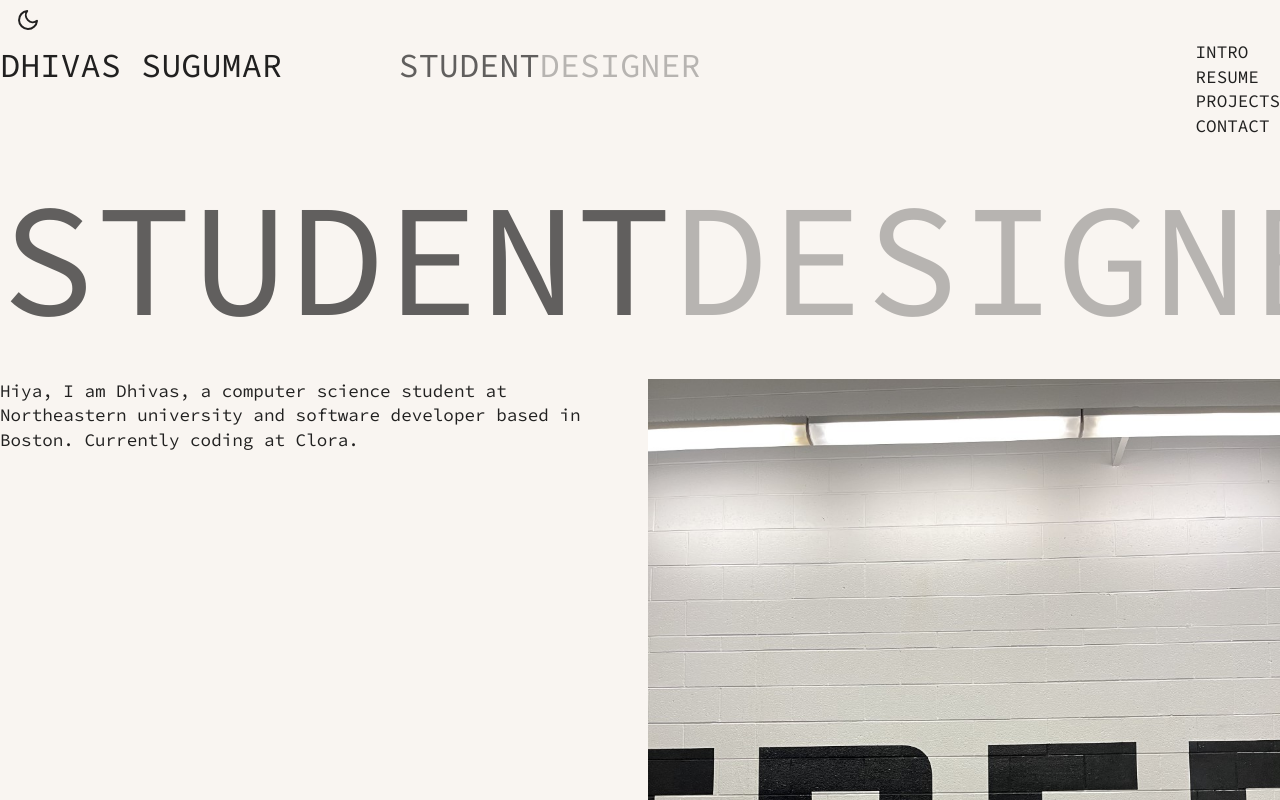
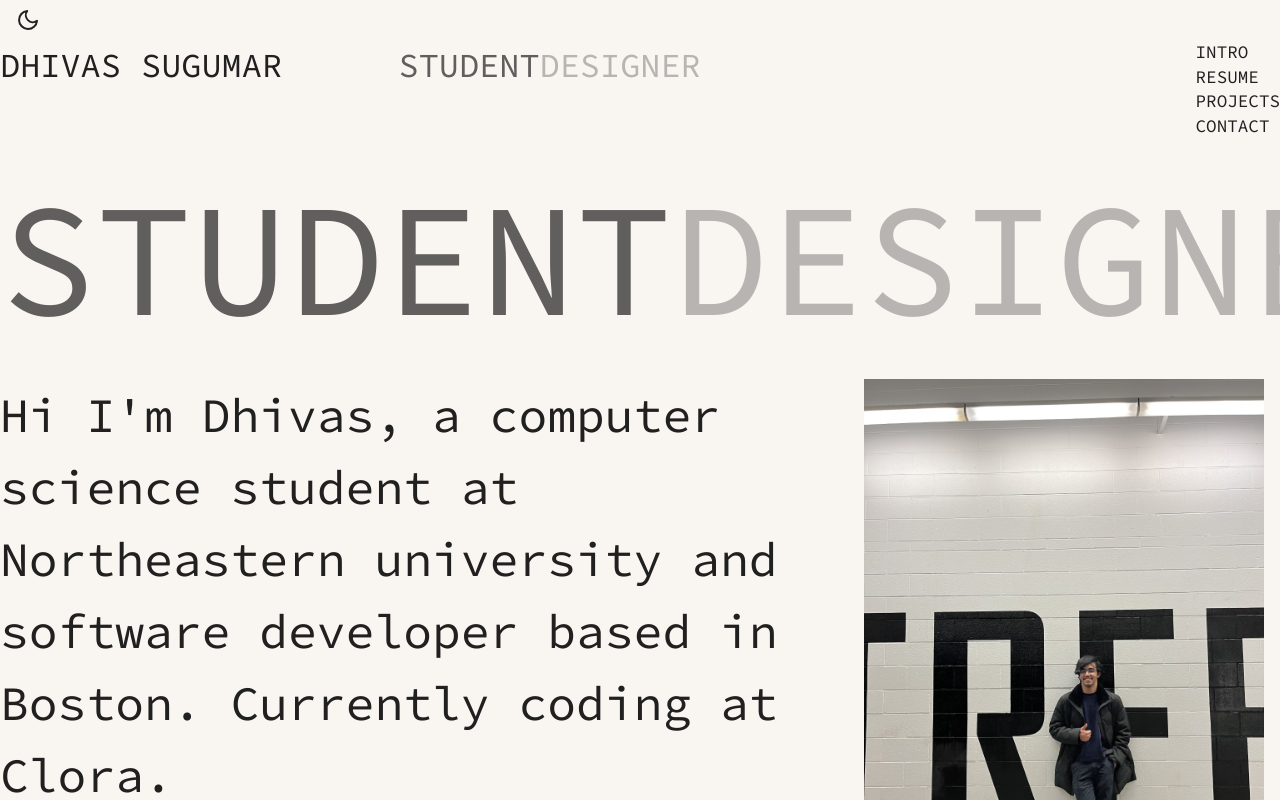
Before and after one commit to Dhivas-Sugumar/Personal-Site, a Next.js app: page / in a window 1280 px wide. Shown: the top 800 px of the page. Built offline with nearby package versions, Linux system fonts and the light colour scheme.

Commit message:
Added styling for the about me section.

```diff
--- /dev/null
+++ b/src/components/about-me/AboutMe.styles.ts
@@ -0,0 +1,7 @@
+import styled from "@emotion/styled";
+
+const AboutMeText = styled.h5`
+    font-size: 3em
+`
+
+export {AboutMeText}
--- a/src/components/about-me/AboutMe.tsx
+++ b/src/components/about-me/AboutMe.tsx
@@ -2,20 +2,20 @@ import { Grid } from "@mui/material";
 import Image from "next/image";
 import React from "react";
 import Me from "../../assets/me.jpg"
-import { P } from "../../styles/styles";
+import { AboutMeText } from "./AboutMe.styles";
 
 const AboutMe : React.FC = () => {
     return (
         <Grid container spacing={2}>
-            <Grid item xs={6}>
-            <P>
-            Hiya, I am Dhivas, a computer science
+            <Grid item xs={8}>
+            <AboutMeText>
+            Hi I'm Dhivas, a computer science
             student at Northeastern university and software developer based in Boston.
             Currently coding at Clora.
-        </P>
+        </AboutMeText>
             </Grid>
-            <Grid item xs={6}>
-            <Image src={Me} alt={"Picture of Dhivas"}/>
+            <Grid item xs={4}>
+            <Image src={Me} width={400} height={500} alt={"Picture of Dhivas"}/>
 
             </Grid>
 
--- a/src/components/headline/Headline.styles.ts
+++ b/src/components/headline/Headline.styles.ts
@@ -4,4 +4,5 @@ const HeadlineText = styled.h1`
     font-size: 10em;
     text-align: center
 `
+
 export {HeadlineText}
```
